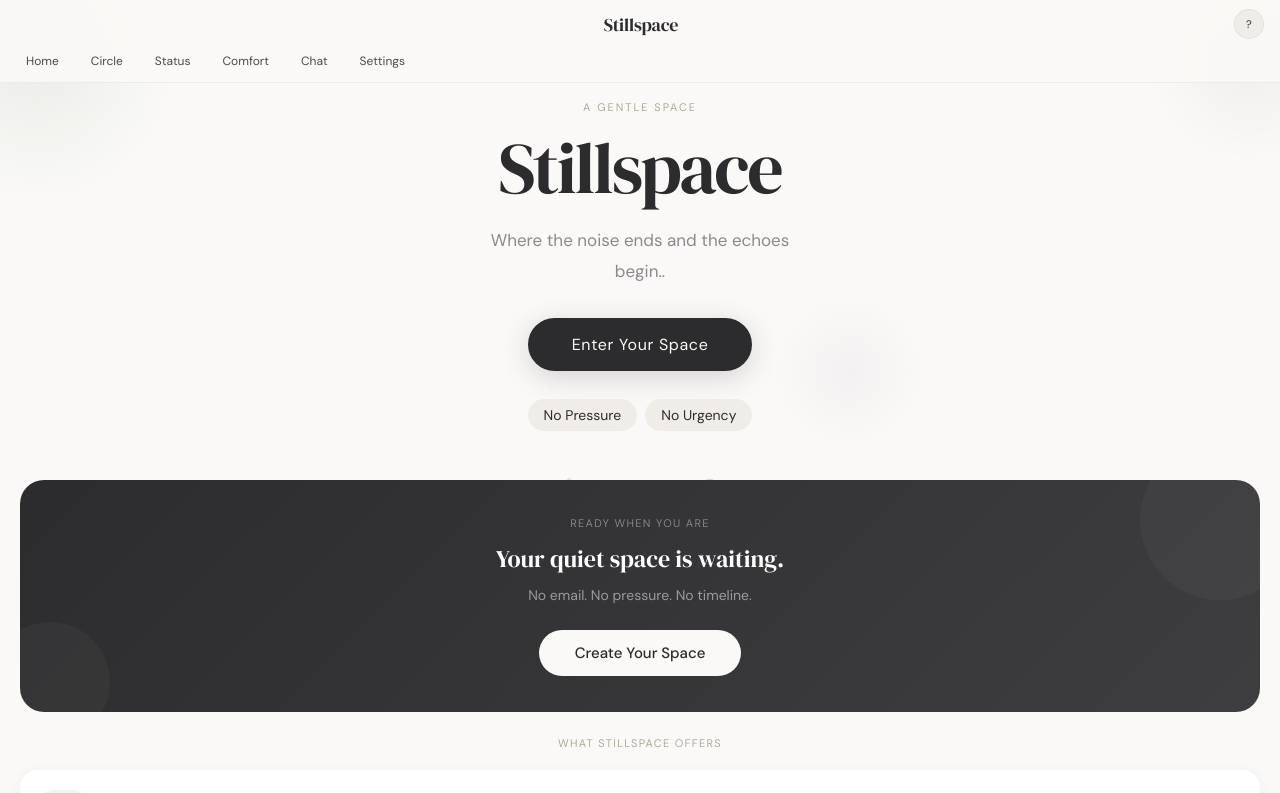
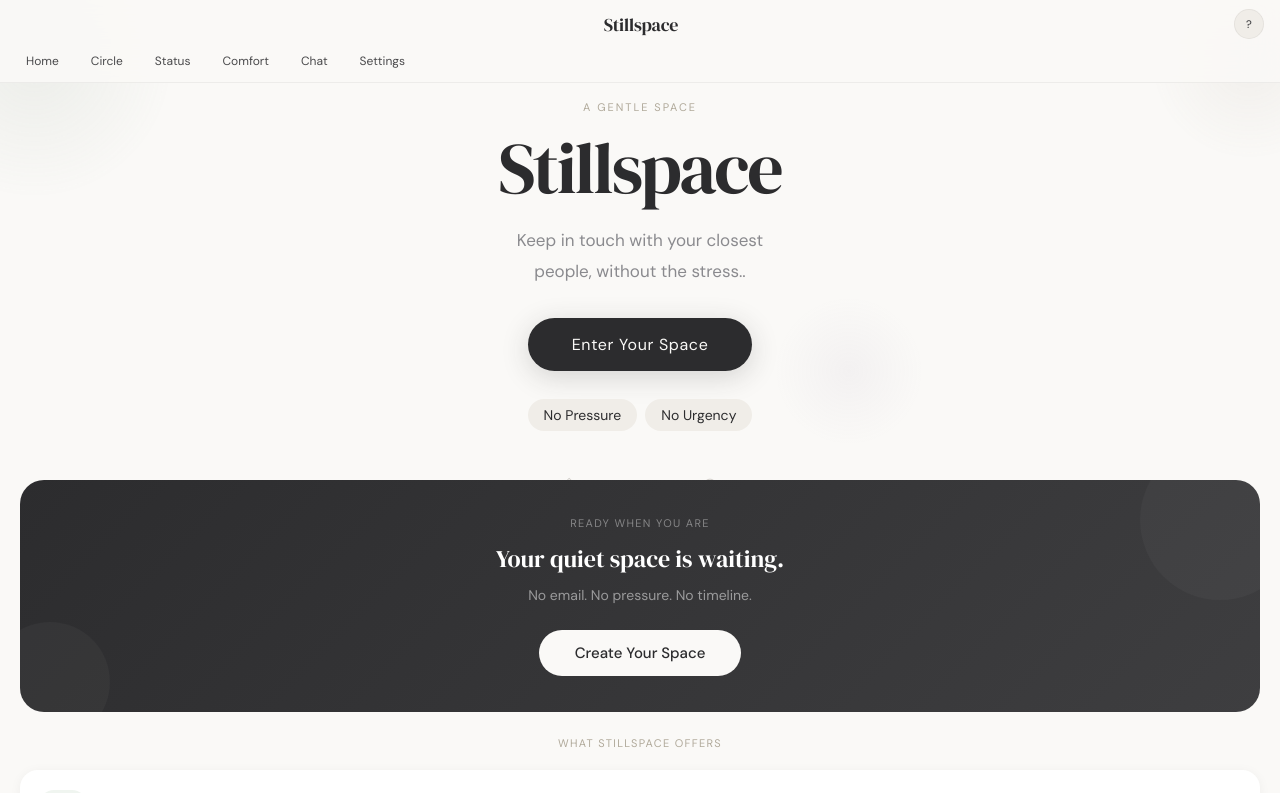
Before and after one commit to DaemonTargaryen47/Stillspace, a Next.js app: page / in a window 1280 px wide. Shown: the top 793 px of the page. Built offline with nearby package versions, Linux system fonts and the light colour scheme; no server answers.

Commit message:
chore: refine landing page copy for better clarity and engagement

```diff
--- a/app/page.js
+++ b/app/page.js
@@ -40,7 +40,7 @@ export default function GuestPage() {
             Stillspace
           </h1>
           <p style={{ fontSize: 17, color: '#8a8a8e', lineHeight: 1.8, maxWidth: 300, margin: '0 auto 32px', animationDelay: '0.2s' }} className="fade-up">
-            Where the noise ends and the echoes begin..
+            Keep in touch with your closest people, without the stress..
           </p>
 
           <div style={{ animationDelay: '0.3s', marginBottom: 28 }} className="fade-up">
```
